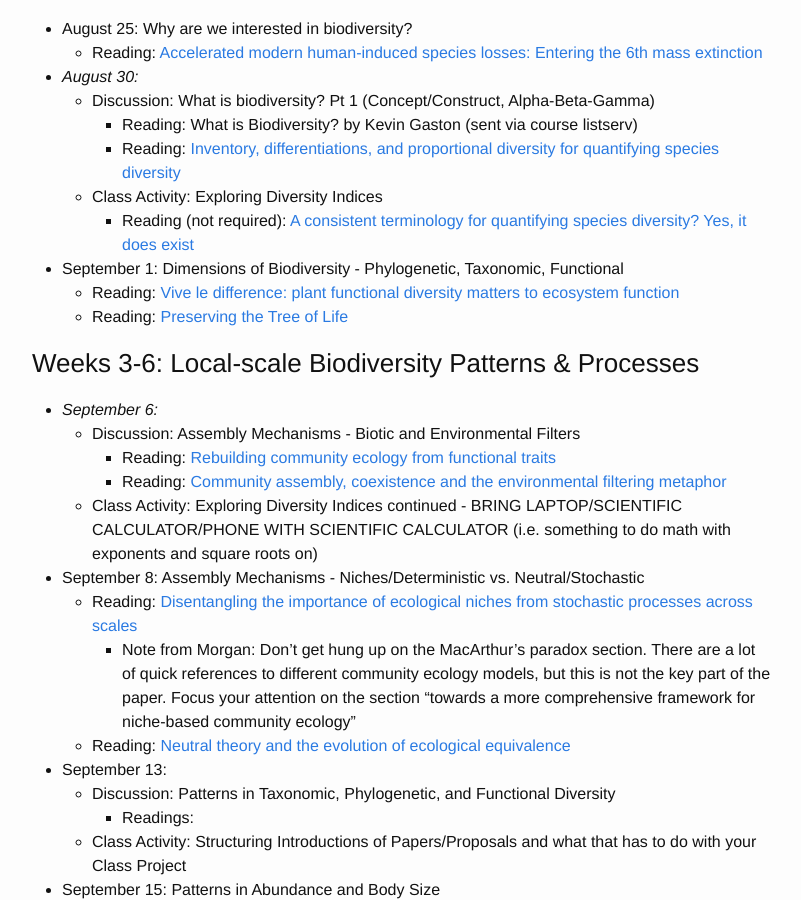
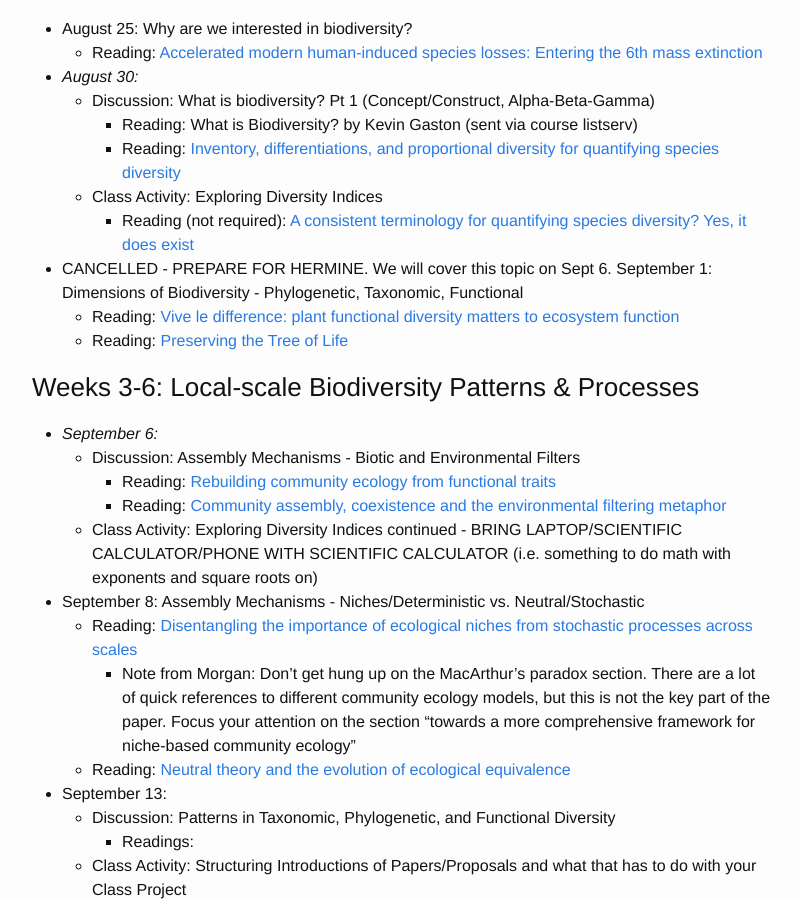
Before and after one commit to skmorgane/biodiversity-course, a Jekyll site: the page built from schedule.md, in a window 1280 px wide and 900 px high, scrolled down 327 px. Shown: the whole window, without its empty margins (238-1039 px from the left). Built offline with Jekyll 4.4.1, drawn with Linux system fonts in a browser that asks for light colours.

Commit message:
Added cancellation due to Hermine

```diff
--- a/schedule.md
+++ b/schedule.md
@@ -19,8 +19,7 @@ Tuesdays are often a split between class activity and discussion, thus there are
     * Class Activity: Exploring Diversity Indices
         * Reading (not required): [A consistent terminology for quantifying species diversity? Yes, it does exist](https://doi.org/10.1007%2Fs00442-010-1812-0)
 
-
-* September 1: Dimensions of Biodiversity - Phylogenetic, Taxonomic, Functional
+* CANCELLED - PREPARE FOR HERMINE. We will cover this topic on Sept 6. September 1: Dimensions of Biodiversity - Phylogenetic, Taxonomic, Functional
     * Reading: [Vive le difference: plant functional diversity matters to ecosystem function](http://dx.doi.org/10.1016/S0169-5347(01)02283-2)
     * Reading: [Preserving the Tree of Life](https://doi.org/10.1126/science.1085510)
 
```
